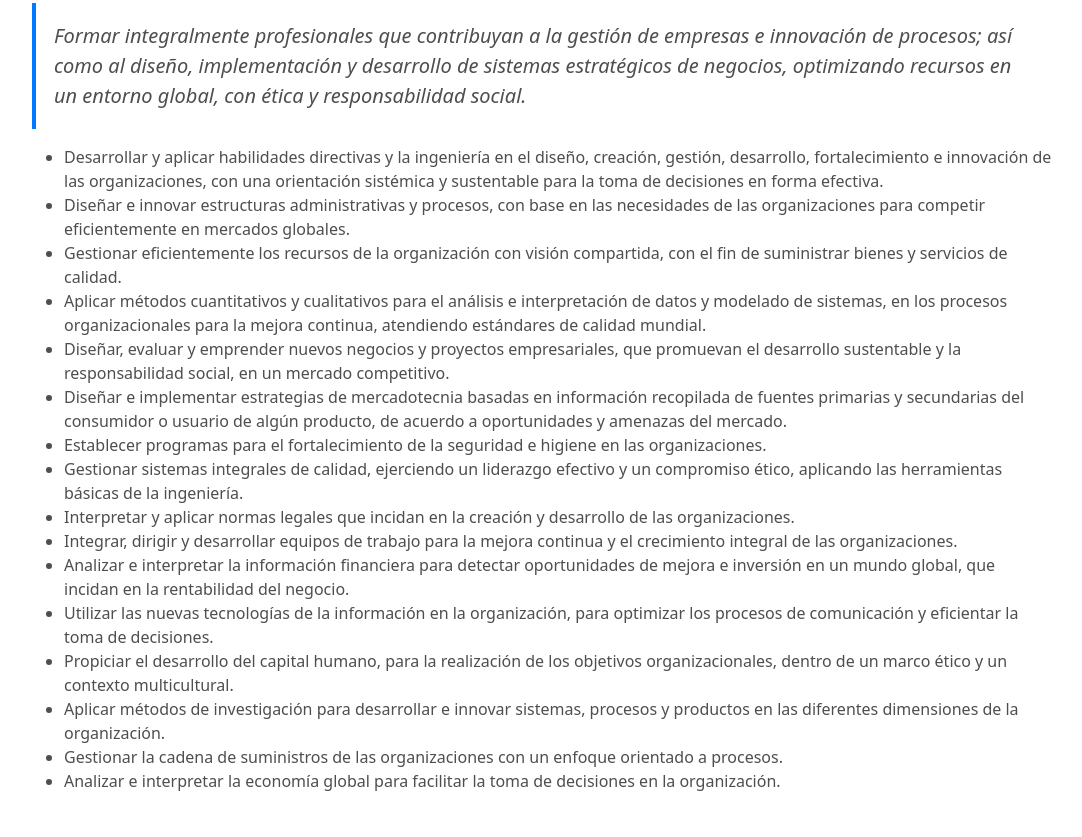
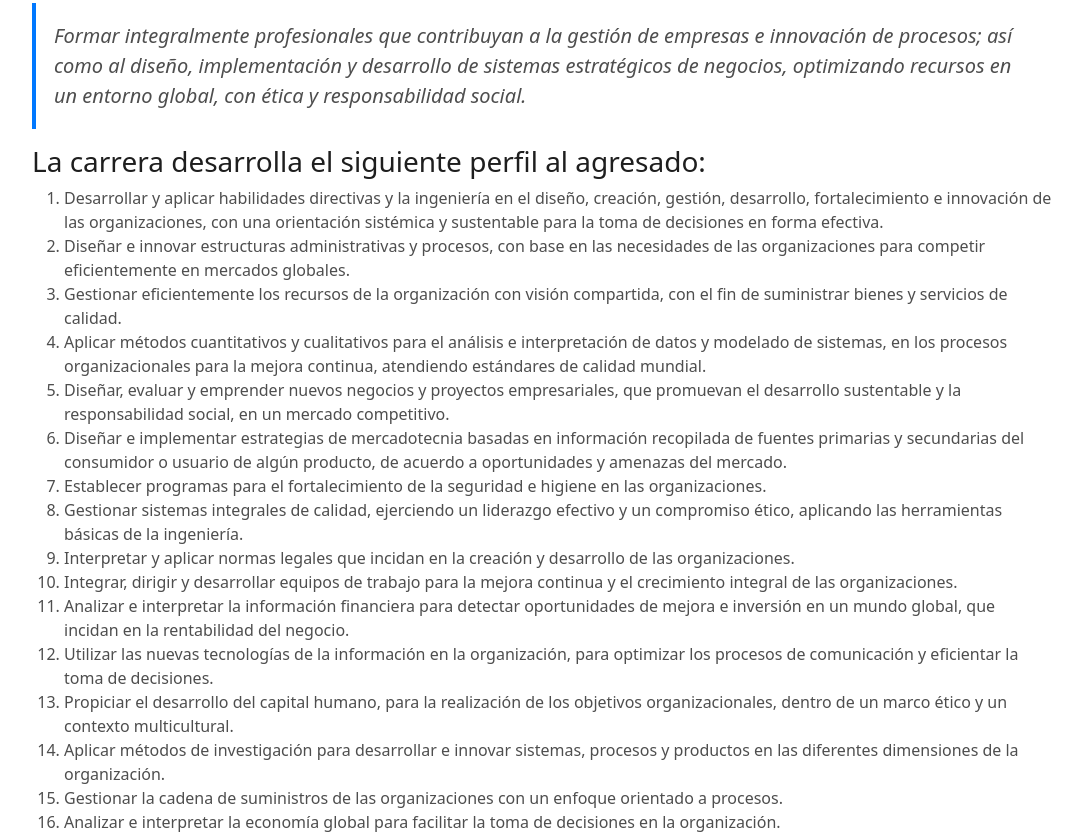
Before and after one commit to VictorHCH/Sistema-Tec, a plain HTML site: page DevFolio/carrera-gestion.html in a window 1280 px wide. Shown: the part 1037-1874 px from the top of the page, without its empty margins (98-1180 px from the left). Drawn offline with Linux system fonts and the light colour scheme.

Commit message:
Correcion carreras

```diff
--- a/DevFolio/carrera-gestion.html
+++ b/DevFolio/carrera-gestion.html
@@ -116,7 +116,8 @@
                   </p>
                 </blockquote>
                 <!-- *Listas* -->
-                <ul>
+                <h3>La carrera desarrolla el siguiente perfil al agresado:</h3>
+                <ol>
                   <li>Desarrollar y aplicar habilidades directivas y la ingeniería en el diseño, creación, gestión,
                     desarrollo, fortalecimiento e innovación de las organizaciones, con una orientación sistémica y
                     sustentable para la toma de decisiones en forma efectiva.</li>
@@ -150,7 +151,7 @@
                   <li>Gestionar la cadena de suministros de las organizaciones con un enfoque orientado a procesos.</li>
                   <li>Analizar e interpretar la economía global para facilitar la toma de decisiones en la organización.
                   </li>
-                </ul>
+                </ol>
               </div>
             </div>
           </div>
```
Also changed, not shown: DevFolio/carrera-industrial.html (+3 -2 lines), DevFolio/carrera-mecatronica.html (+2 -2 lines).
